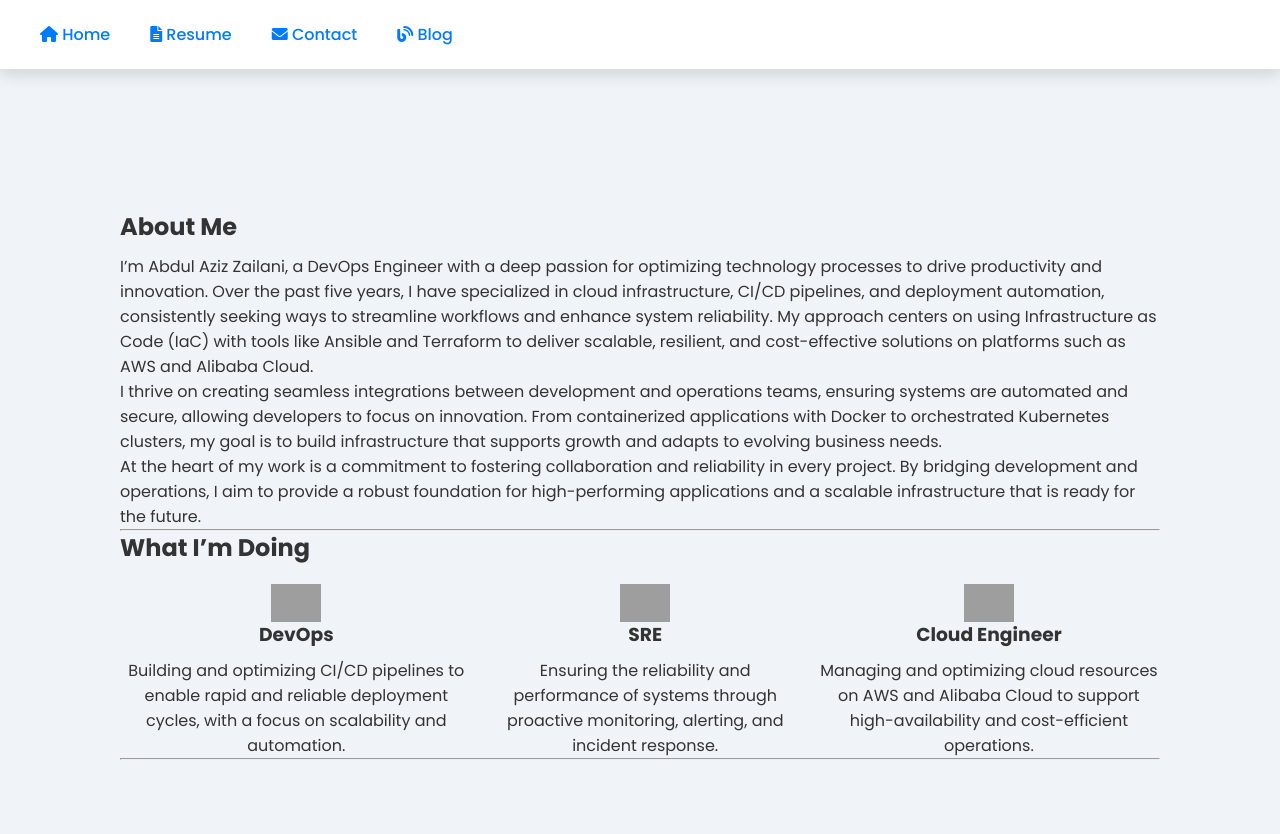
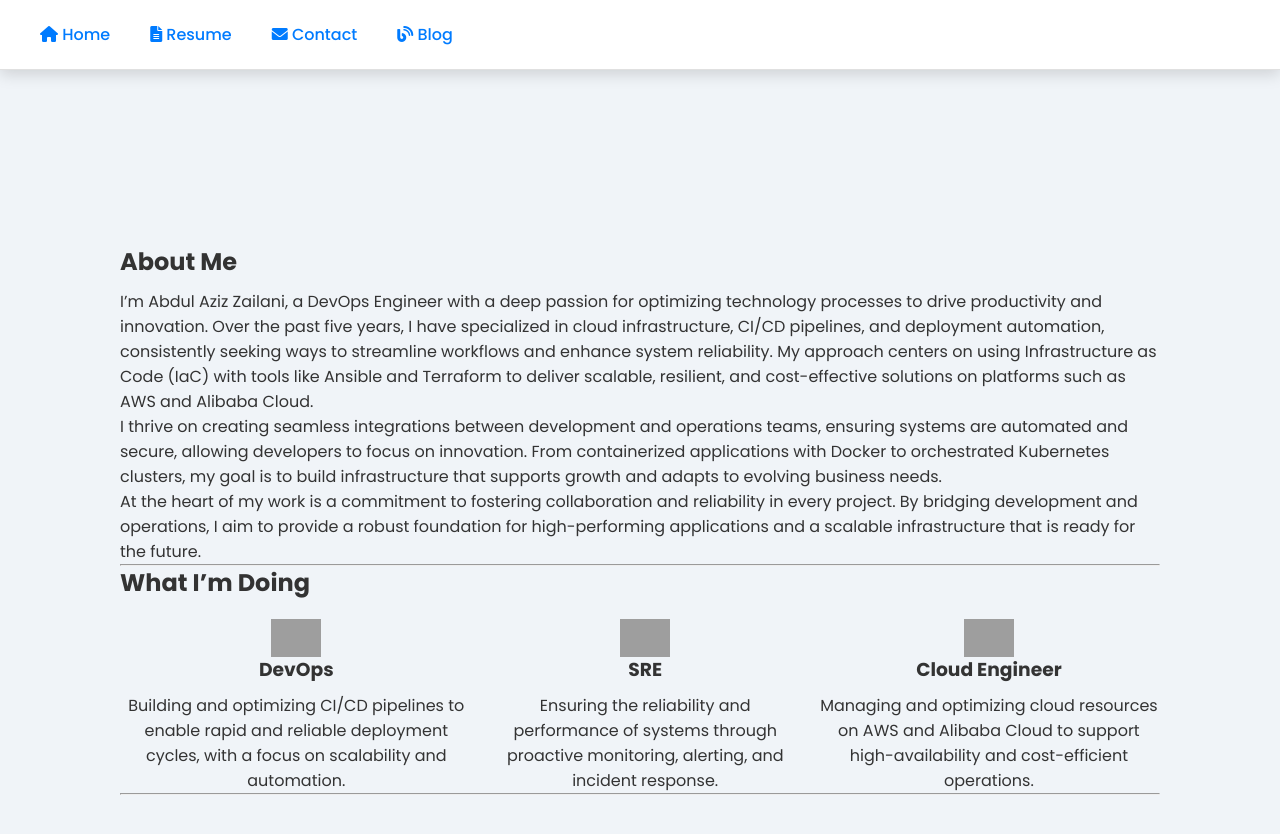
Before and after one commit to azizzailani/azizzailani.github.io, a Jekyll site: the page built from index.md, in a window 1280 px wide. Shown: the top 834 px of the page. Built offline with Jekyll 4.4.1, drawn with Linux system fonts in a browser that asks for light colours; grey boxes are pictures that could not be loaded.

Commit message:
💄 style: adjust layout properties in style.css
- Adjusted '--content-width' to use 'calc(100% - 2 * var(--spacing-large))'.
- Added 'padding-top: var(--header-height)' to the 'body' element.
- Modified 'padding' in 'header nav a:hover' by removing the last 'var(--spacing-large)' and adding 'align-items: center'.
- Updated properties in '.main-content':
  - Changed comment from 'Konten Utama dengan Flex' to 'Konten Utama dengan ukuran tetap'.
  - Set 'width' to '100%' and added 'max-width: var(--content-width)'.
  - Added 'height: var(--min-height-content)' and 'align-items: flex-start'.
- Adjusted styling for '.main-content>*' by removing comments and setting 'flex-direction: column', 'align-items: center', 'width: 100%', and 'height: auto'.

```diff
--- a/assets/css/style.css
+++ b/assets/css/style.css
@@ -15,7 +15,7 @@
     --max-width-content: 1100px;
     --min-height-content: 85vh;
     --header-height: 70px;
-    --content-width: 100%;
+    --content-width: calc(100% - 2 * var(--spacing-large));
 }
 
 /* Reset dasar */
@@ -36,6 +36,7 @@
     flex-direction: column;
     align-items: center;
     min-height: 100vh;
+    padding-top: var(--header-height);
 }
 
 /* Header horizontal */
@@ -82,31 +83,32 @@
     width: 100%;
     max-width: var(--max-width-content);
     margin: auto;
-    padding: calc(var(--header-height) + var(--spacing-large)) var(--spacing-large) var(--spacing-large) var(--spacing-large);
+    padding: calc(var(--header-height) + var(--spacing-large)) var(--spacing-large) var(--spacing-large);
     box-sizing: border-box;
+    align-items: center;
 }
 
-/* Konten Utama dengan Flex */
+/* Konten Utama dengan ukuran tetap */
 .main-content {
     display: flex;
     flex-direction: row;
     flex-wrap: wrap;
     gap: var(--spacing-medium);
-    width: var(--content-width);
+    width: 100%;
+    max-width: var(--content-width);
+    height: var(--min-height-content);
     background-color: var(--box-background);
     padding: var(--spacing-large);
     border-radius: 8px;
     box-shadow: 0 4px 15px rgba(0, 0, 0, 0.15);
-    min-height: var(--min-height-content);
     overflow: auto;
+    align-items: flex-start;
 }
 
 /* Elemen dalam .main-content */
 .main-content>* {
     flex: 1 1 calc(50% - var(--spacing-medium));
-    /* Flex basis dengan jarak antar elemen */
     min-width: 300px;
-    /* Lebar minimum untuk tampilan responsif */
     background-color: var(--box-background);
     padding: var(--spacing-small);
     border-radius: 8px;
@@ -189,6 +191,9 @@
 
     .main-content {
         flex-direction: column;
+        align-items: center;
+        width: 100%;
+        height: auto;
     }
 
     .main-content>* {
```
